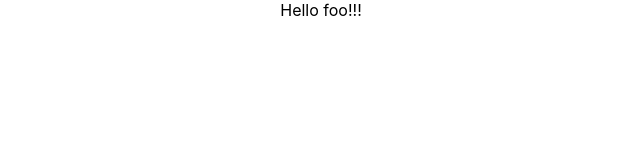
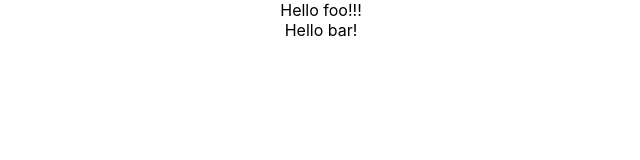
Before and after one commit to lugithub/my-react-ts, a React (Create React App) app: page / in a window 1280 px wide. Shown: the top 160 px of the page, without its empty margins (319-959 px from the left). Built offline with nearby package versions, Linux system fonts and the light colour scheme.

Commit message:
change props declaration from interface to type, class component

```diff
--- a/src/App.tsx
+++ b/src/App.tsx
@@ -2,7 +2,7 @@ import React, { Component } from "react";
 import logo from "./logo.svg";
 import "./App.css";
 
-import { Hello } from "./ms-starter";
+import { Hello, Helloc } from "./ms-starter";
 
 interface AppProp {
   title: string;
@@ -25,6 +25,7 @@ class App extends Component<AppProp> {
           </a>
         </header>
         <Hello name="foo" enthusiasmLevel={3} />
+        <Helloc name="bar" />
       </div>
     );
   }
--- /dev/null
+++ b/src/ms-starter/components/hello-c.tsx
@@ -0,0 +1,41 @@
+import React from "react";
+
+import { HelloProps, getExclamationMarks } from "./hello";
+
+type HelloS = {
+  enthusiasmLevel: number;
+};
+
+export class Helloc extends React.Component<HelloProps, HelloS> {
+  constructor(props: HelloProps) {
+    super(props);
+    this.state = {
+      enthusiasmLevel: 1
+    };
+    this.handleClick = this.handleClick.bind(this);
+  }
+
+  handleClick() {
+    this.setState(prevS => {
+      return {
+        enthusiasmLevel: prevS.enthusiasmLevel + 1
+      };
+    });
+  }
+  render() {
+    const { name } = this.props;
+    const { enthusiasmLevel } = this.state;
+
+    // if (enthusiasmLevel <= 0) {
+    //   throw new Error("You could be a little more enthusiastic. :D");
+    // }
+
+    return (
+      <div className="hello" onClick={this.handleClick}>
+        <div className="greeting">
+          Hello {name + getExclamationMarks(enthusiasmLevel)}
+        </div>
+      </div>
+    );
+  }
+}
--- a/src/ms-starter/components/hello.tsx
+++ b/src/ms-starter/components/hello.tsx
@@ -1,9 +1,9 @@
 import * as React from "react";
 
-export interface HelloProps {
+export type HelloProps = {
   name: string;
   enthusiasmLevel?: number;
-}
+};
 
 export function Hello({ name, enthusiasmLevel = 1 }: HelloProps) {
   if (enthusiasmLevel <= 0) {
@@ -21,6 +21,6 @@ export function Hello({ name, enthusiasmLevel = 1 }: HelloProps) {
 
 // helpers
 
-function getExclamationMarks(numChars: number) {
+export function getExclamationMarks(numChars: number) {
   return Array(numChars + 1).join("!");
 }
--- a/src/ms-starter/components/index.ts
+++ b/src/ms-starter/components/index.ts
@@ -1 +1,2 @@
 export * from "./hello";
+export * from "./hello-c";
```
